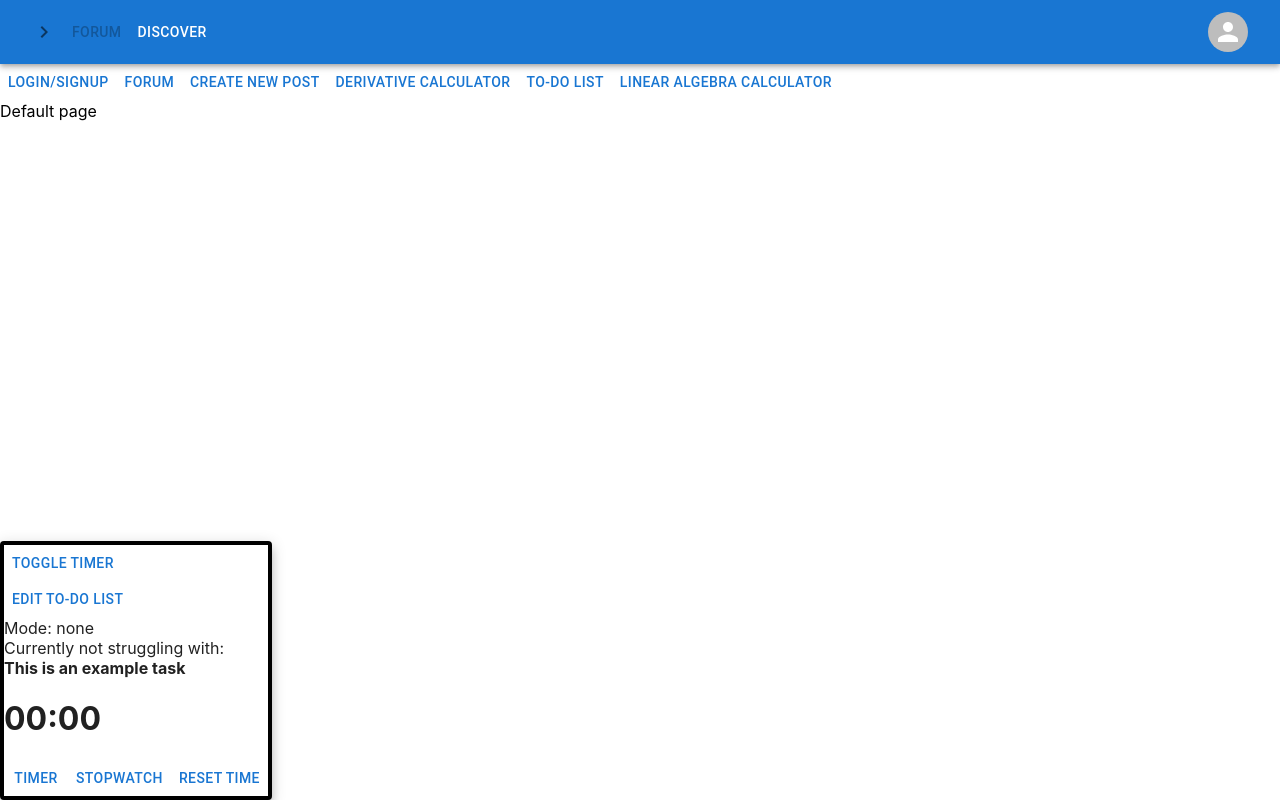
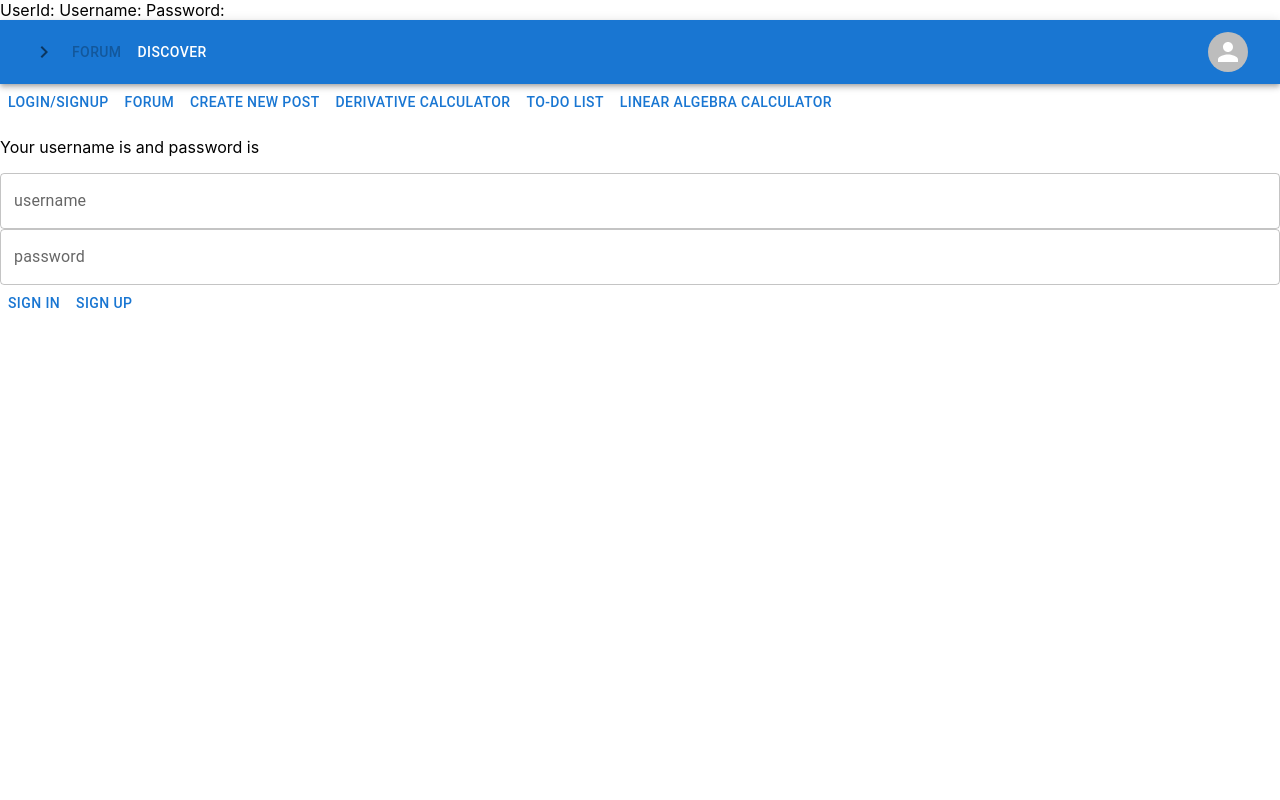
Before and after one commit to UTSCCSCC01/finalprojectf22-nostruggle, a React (Create React App) app in the folder client/: page / in a window 1280 px wide. Built offline with nearby package versions, Linux system fonts and the light colour scheme; no server answers; the HTML template or start-up script is replaced by a standard one.

Commit message:
NOS-34 user info saves after successful login

```diff
--- a/client/src/App.jsx
+++ b/client/src/App.jsx
@@ -1,4 +1,4 @@
-import React, { useState, useRef } from 'react';
+import React, { useState, useRef, useEffect, createContext, useCallback } from 'react';
 import { Button, Container, Input } from '@mui/material';
 import './App.css';
 import Features from './features'
@@ -7,22 +7,63 @@ import { useNavigate } from "react-router-dom";
 import Timer from './features/Todo/StudyTimer/StudyTimer'
 import NavBar from './components/navigation/NavBar/NavBar';
 
+import { Provider as UserProvider, contextState } from './features/SignUp/UserContext';
+
 function App() {
 
   // temporary navigator for setup, will be replaced with actual toggles/navbars
-  const [ page, setPage ] = useState("")
+  const [ page, setPage ] = useState("Catherine")
+  const [ globalState, setGlobalState ] = useState(contextState)
+
+
+  useEffect(() => {
+    if (!globalState.signedIn) {
+        const username = localStorage.getItem('nostruggle:username')
+        const password = localStorage.getItem('nostruggle:password')
+        if (username && password){
+            console.log("signing in " + username + password)
+            setGlobalState({
+              ...globalState,
+              user: {
+                username: username,
+                password: password
+              }
+            })
+        }
+      }
+  }, [])
+
+  useEffect(() => {
+    console.log(globalState.user)
+    if (!globalState.user.username && !globalState.user.password && globalState.signedIn ){
+      console.log("Not logged in")
+      setGlobalState({...globalState, signedIn: false})
+    }
+  }, [ page, globalState ] )
+
+  const navigate = (pageId) => {
+    if (!globalState.signedIn){
+      setPage("Catherine")
+      alert("Not logged in")
+    } else {
+      setPage(pageId)
+    }
+  }
 
   return (
     <>
+      <UserProvider value={ { globalState, setGlobalState } }>
+      <>UserId: {globalState.user._id} Username: {globalState.user.username} Password: {globalState.user.password}</>
       <NavBar active='Forum' />
-      <Button onClick={() => setPage("Catherine")}>Login/Signup</Button>
-      <Button onClick={() => setPage("Ishika")}>Forum</Button>
-      <Button onClick={() => setPage("Madison")}>Create New Post</Button>
-      <Button onClick={() => setPage("Tara")}>Derivative Calculator</Button>
-      <Button onClick={() => setPage("Christine")}>To-do List</Button>
-      <Button onClick={() => setPage("Zane")}>Linear Algebra Calculator</Button>
+      <Button onClick={() => navigate("Catherine")}>Login/Signup</Button>
+      <Button onClick={() => navigate("Ishika")}>Forum</Button>
+      <Button onClick={() => navigate("Madison")}>Create New Post</Button>
+      <Button onClick={() => navigate("Tara")}>Derivative Calculator</Button>
+      <Button onClick={() => navigate("Christine")}>To-do List</Button>
+      <Button onClick={() => navigate("Zane")}>Linear Algebra Calculator</Button>
       <Features page={page}/>
-      <Timer/>
+      { globalState.signedIn && <Timer/> }
+    </UserProvider>
     </>
   );
 }
--- a/client/src/features/SignUp/SignUp.jsx
+++ b/client/src/features/SignUp/SignUp.jsx
@@ -1,22 +1,28 @@
 import { Autocomplete, Button } from '@mui/material';
-import { useState } from 'react';
+import { useState, useEffect, useContext } from 'react';
 import ApiCall from '../../components/api/ApiCall.js';
 
 import UsernameField from '../../components/forms/UsernameField';
 import PasswordField from '../../components/forms/PasswordField';
 
+import UserContext from './UserContext.js';
+
 const SignUp = () => {
     const [user, setUser] = useState({ username: '', password: '' });
     const [errMsg, setErrMsg] = useState('');
 
+    const { globalState, setGlobalState } = useContext(UserContext)
+
     const signIn = async (event) => {
+        if (!user.username || !user.password) return
         clearErrMsg();
-        event.preventDefault();
+        if (event) event.preventDefault();
         console.log('trying: ' + process.env.REACT_APP_SERVER_URL + '/users/get/' + user.username + '/' + user.password)
 
         await ApiCall.get(`/users/get/${user.username}/${user.password}`)
-        .then(res => console.log(res.data))
-        .catch(e => console.log(e))
+        .then(res => res.data.length > 0 ? saveUser(res.data[0]) : console.log("fail login user DNE"))
+        .catch(e => console.log("fail" + e.message))
+        setUser({})
     }
 
     const signUp = async (event) => {
@@ -47,6 +53,28 @@ const SignUp = () => {
         }
     }
 
+    const saveUser = (userInfo) => {
+        localStorage.setItem('nostruggle:username', userInfo.username)
+        localStorage.setItem('nostruggle:password', userInfo.password)
+        setGlobalState({
+            ...globalState,
+            user: userInfo,
+            signedIn: true
+        })
+    }
+
+    useEffect(() => {
+        console.log(globalState.user)
+        if (globalState.user.username && globalState.user.password){
+            console.log("Saved session")
+            const storedUser = {
+                username: globalState.user.username,
+                password: globalState.user.password
+            }
+            setUser(storedUser)
+        }
+    }, [globalState])
+
     return (
         <>
             <p>Your username is { user.username } and password is { user.password }</p>
--- /dev/null
+++ b/client/src/features/SignUp/UserContext.js
@@ -0,0 +1,11 @@
+import { createContext } from 'react'
+
+export const contextState = {
+    user: {},
+    signedIn: false
+}
+
+const UserContext = createContext(contextState)
+
+export default UserContext
+export const { Provider, Consumer } = UserContext
```
